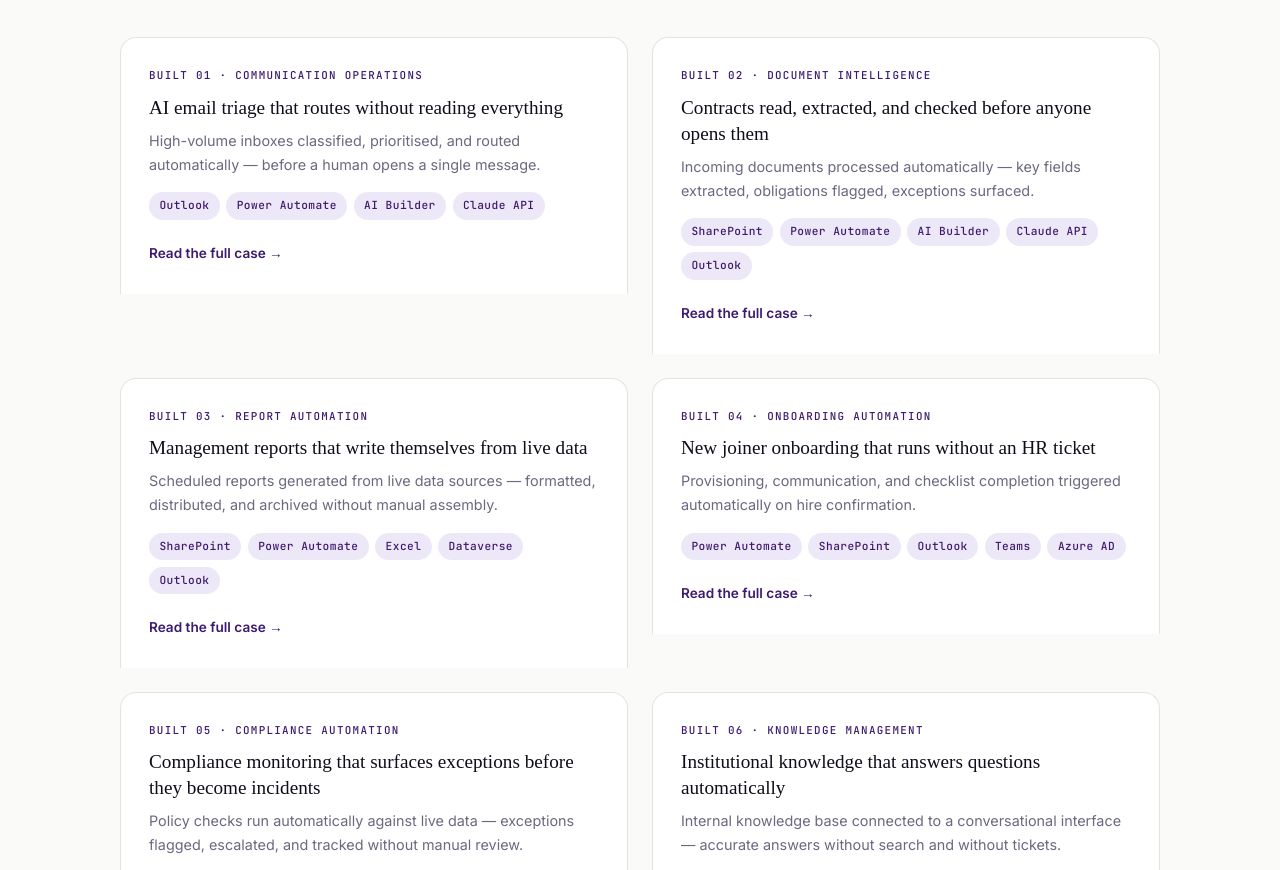
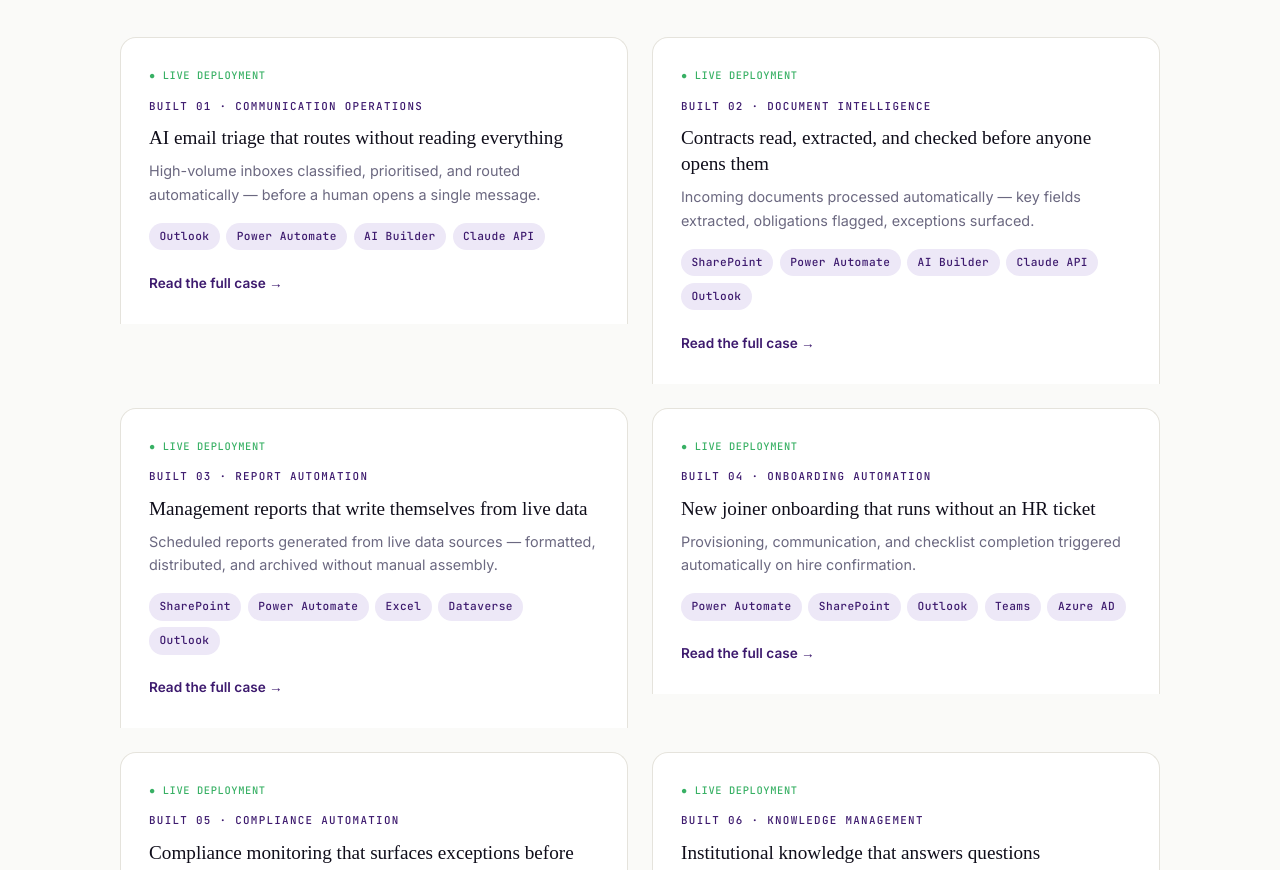
Before and after one commit to hrsrini/prototypes.designv2, an Astro site: page /enterprise in a window 1280 px wide. Shown: the part 614-1484 px from the top of the page. Built offline with nearby package versions, Linux system fonts and the light colour scheme; Astro itself is replaced by a stand-in of ours.

Commit message:
Move NDA line to hero, add live deployment stamp to all 16 cs-cards
Co-Authored-By: Claude Sonnet 4.6 <noreply@anthropic.com>

```diff
--- a/src/pages/enterprise.astro
+++ b/src/pages/enterprise.astro
@@ -67,6 +67,7 @@ const capabilities = [
 
           <div class="cs-item">
             <div class="cs-card">
+              <span class="cs-live-stamp">● Live deployment</span>
               <span class="cs-eyebrow">Built 01 · Communication Operations</span>
               <h3 class="cs-headline">AI email triage that routes without reading everything</h3>
               <p class="cs-synopsis">High-volume inboxes classified, prioritised, and routed automatically — before a human opens a single message.</p>
@@ -108,6 +109,7 @@ const capabilities = [
 
           <div class="cs-item">
             <div class="cs-card">
+              <span class="cs-live-stamp">● Live deployment</span>
               <span class="cs-eyebrow">Built 02 · Document Intelligence</span>
               <h3 class="cs-headline">Contracts read, extracted, and checked before anyone opens them</h3>
               <p class="cs-synopsis">Incoming documents processed automatically — key fields extracted, obligations flagged, exceptions surfaced.</p>
@@ -150,6 +152,7 @@ const capabilities = [
 
           <div class="cs-item">
             <div class="cs-card">
+              <span class="cs-live-stamp">● Live deployment</span>
               <span class="cs-eyebrow">Built 03 · Report Automation</span>
               <h3 class="cs-headline">Management reports that write themselves from live data</h3>
               <p class="cs-synopsis">Scheduled reports generated from live data sources — formatted, distributed, and archived without manual assembly.</p>
@@ -192,6 +195,7 @@ const capabilities = [
 
           <div class="cs-item">
             <div class="cs-card">
+              <span class="cs-live-stamp">● Live deployment</span>
               <span class="cs-eyebrow">Built 04 · Onboarding Automation</span>
               <h3 class="cs-headline">New joiner onboarding that runs without an HR ticket</h3>
               <p class="cs-synopsis">Provisioning, communication, and checklist completion triggered automatically on hire confirmation.</p>
@@ -233,6 +237,7 @@ const capabilities = [
 
           <div class="cs-item">
             <div class="cs-card">
+              <span class="cs-live-stamp">● Live deployment</span>
               <span class="cs-eyebrow">Built 05 · Compliance Automation</span>
               <h3 class="cs-headline">Compliance monitoring that surfaces exceptions before they become incidents</h3>
               <p class="cs-synopsis">Policy checks run automatically against live data — exceptions flagged, escalated, and tracked without manual review.</p>
@@ -276,6 +281,7 @@ const capabilities = [
 
           <div class="cs-item">
             <div class="cs-card">
+              <span class="cs-live-stamp">● Live deployment</span>
               <span class="cs-eyebrow">Built 06 · Knowledge Management</span>
               <h3 class="cs-headline">Institutional knowledge that answers questions automatically</h3>
               <p class="cs-synopsis">Internal knowledge base connected to a conversational interface — accurate answers without search and without tickets.</p>
@@ -316,6 +322,7 @@ const capabilities = [
 
           <div class="cs-item">
             <div class="cs-card">
+              <span class="cs-live-stamp">● Live deployment</span>
               <span class="cs-eyebrow">Built 07 · Procurement Automation</span>
               <h3 class="cs-headline">Purchase requests that route, approve, and close without chasing</h3>
               <p class="cs-synopsis">End-to-end procurement workflow with structured intake, role-based approval, and automatic PO generation.</p>
@@ -358,6 +365,7 @@ const capabilities = [
 
           <div class="cs-item">
             <div class="cs-card">
+              <span class="cs-live-stamp">● Live deployment</span>
               <span class="cs-eyebrow">Built 08 · Project Operations</span>
               <h3 class="cs-headline">Project status that updates itself and surfaces what's at risk</h3>
               <p class="cs-synopsis">Status tracking automated from task data — progress calculated, risks identified, and stakeholders updated without a status meeting.</p>
--- a/src/pages/index.astro
+++ b/src/pages/index.astro
@@ -25,6 +25,7 @@ import Footer from '../components/Footer.astro';
         <span class="eyebrow">prototypes.design · AI-led automation consulting</span>
         <h1>AI-led automation consulting for <em>Google Workspace</em> and <em>Microsoft 365</em></h1>
         <p class="hero-sub">Every workflow deserves a prototype first. <em>Ours ship.</em> Deliberately designed, not patched together — inside the tools you already use.</p>
+        <p class="cs-nda home-nda">Every case on this site reflects a live build. References available under NDA.</p>
         <div class="hero-actions">
           <a href="/smb" class="btn btn-primary">For Google Workspace →</a>
           <a href="/enterprise" class="btn btn-outline">For Microsoft 365 →</a>
@@ -110,7 +111,6 @@ import Footer from '../components/Footer.astro';
     <!-- CTA band -->
     <section class="section" style="padding: 0;">
       <div class="container">
-        <p class="cs-nda home-nda">Every case on this site reflects a live build. References available under NDA.</p>
         <div class="cta-band" style="padding: 2.5rem var(--space-xl);">
           <h2>Ready to start with a prototype?</h2>
           <p>Tell us the workflow. We'll scope phase one and show you what a working prototype would look like.</p>
--- a/src/styles/global.css
+++ b/src/styles/global.css
@@ -1175,3 +1175,16 @@ em { font-style: italic; }
   text-align: center;
   margin-bottom: 2rem;
 }
+
+/* ── Live deployment stamp ── */
+.cs-live-stamp {
+  display: block;
+  font-family: var(--font-mono);
+  font-size: 0.65rem;
+  font-weight: 500;
+  color: #16a34a;
+  letter-spacing: 0.06em;
+  text-transform: uppercase;
+  margin-bottom: 0.75rem;
+  opacity: 0.85;
+}
```
Also changed, not shown: src/pages/smb.astro (+8 -0 lines).
